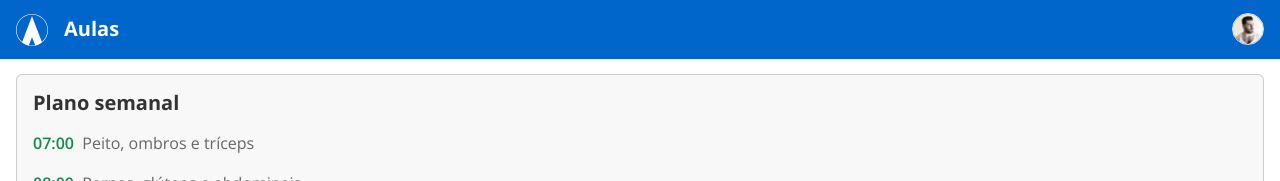
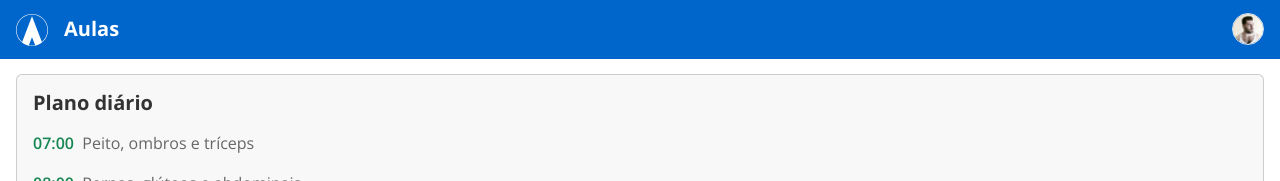
Before and after one commit to RGarrido03/mas, a React (Create React App) app: page /pt/classes in a window 1280 px wide. Shown: the top 181 px of the page. Built offline with nearby package versions, Linux system fonts and the light colour scheme; some icons are missing.

Commit message:
PT -> Classes: Frix wrong title

```diff
--- a/src/pt/PTClasses.jsx
+++ b/src/pt/PTClasses.jsx
@@ -18,7 +18,7 @@ function PTExercise() {
                 {/* Daily plan */}
                 <Card className="off-white-background mt-3">
                     <Card.Body>
-                        <Card.Title className='bold'>Plano semanal</Card.Title>
+                        <Card.Title className='bold'>Plano diário</Card.Title>
                         <Card.Text as="div">
                             {Data["done"].map((value, index) => { return <p key={index} className='mt-3 mb-0'><span className="fw-semibold text-success">{value.time}</span>&nbsp; {value.focus}</p> })}
                             <Row className="d-flex align-items-end">
```
